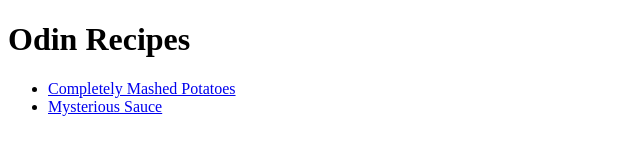
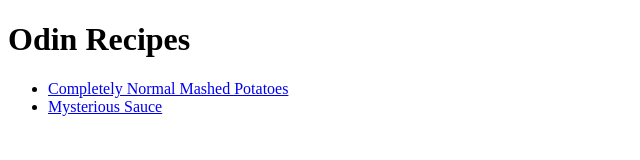
Before and after one commit to allenclose/odin-recipes, a plain HTML site: page index.html in a window 1280 px wide. Shown: the full height of the page, 0-640 px from the left. Drawn offline with Linux system fonts and the light colour scheme.

Commit message:
Fix index.html link typo

```diff
--- a/index.html
+++ b/index.html
@@ -8,7 +8,7 @@
 <body>
     <h1>Odin Recipes</h1>
     <ul>
-        <li><a href="./recipes/completely_normal_mashed_potatoes.html">Completely Mashed Potatoes</a></li>
+        <li><a href="./recipes/completely_normal_mashed_potatoes.html">Completely Normal Mashed Potatoes</a></li>
         <li><a href="./recipes/mysterious_sauce.html">Mysterious Sauce</a></li>
     </ul>
 </body>
```
